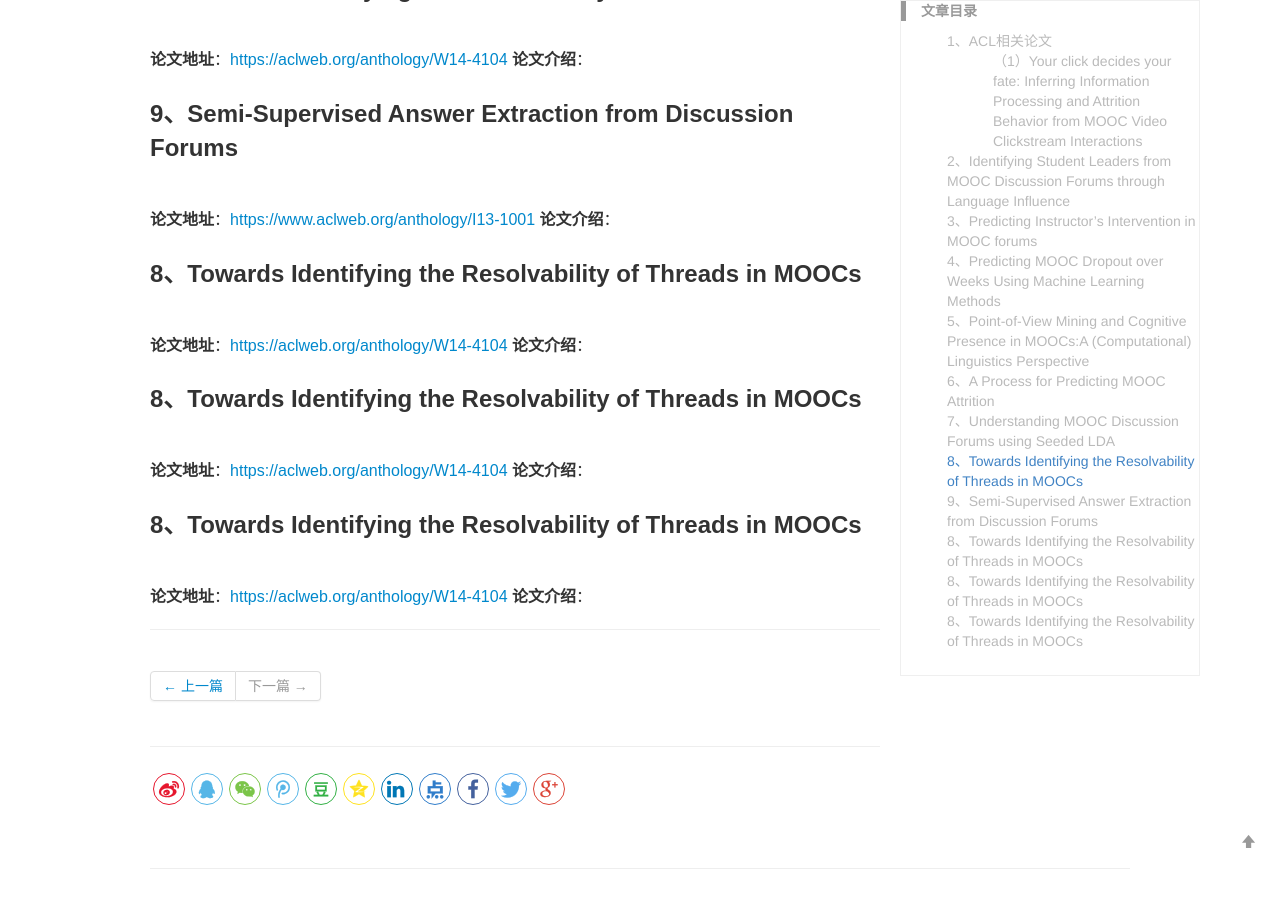
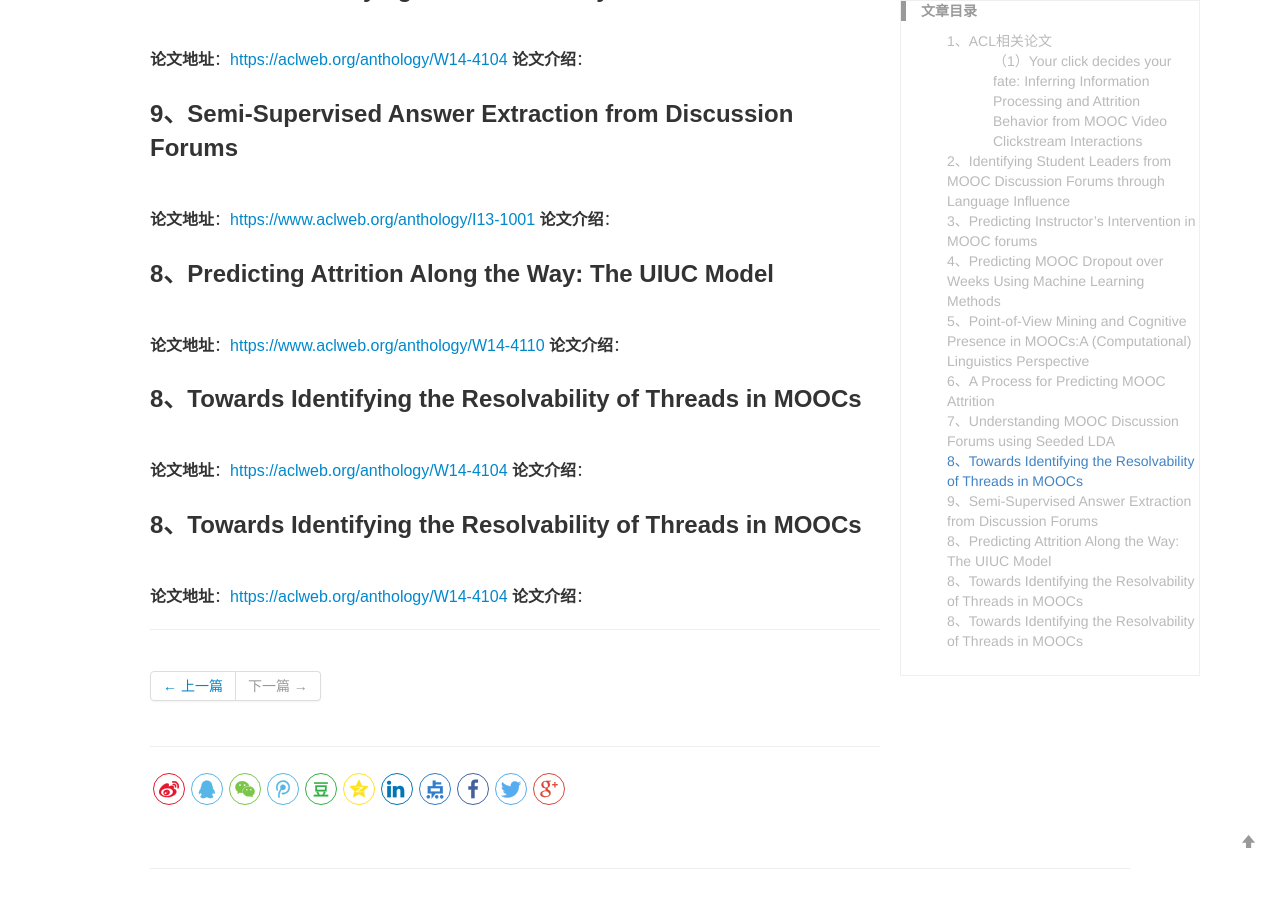
Before and after one commit to yuanmingchen/yuanmingchen.github.io, a Jekyll site: the page built from _posts/2019-04-19-online course nlp paper survey 2.md, in a window 1280 px wide and 900 px high, scrolled down 2083 px. Built offline with Jekyll 4.4.1, drawn with Linux system fonts in a browser that asks for light colours; comment, search, counter and statistics services are not loaded.

Commit message:
Updates _posts/2019-04-19-online course nlp paper survey 2.md
Auto commit by GitBook Editor

```diff
--- a/_posts/2019-04-19-online course nlp paper survey 2.md
+++ b/_posts/2019-04-19-online course nlp paper survey 2.md
@@ -64,8 +64,8 @@ Ratechange fast clicks while playing or pausing video lecture content, indicatin
 **论文地址**：<https://www.aclweb.org/anthology/I13-1001>
 **论文介绍**：
 
-### 8、Towards Identifying the Resolvability of Threads in MOOCs
-**论文地址**：<https://aclweb.org/anthology/W14-4104>
+### 8、Predicting Attrition Along the Way: The UIUC Model
+**论文地址**：<https://www.aclweb.org/anthology/W14-4110>
 **论文介绍**：
 
 ### 8、Towards Identifying the Resolvability of Threads in MOOCs
```
